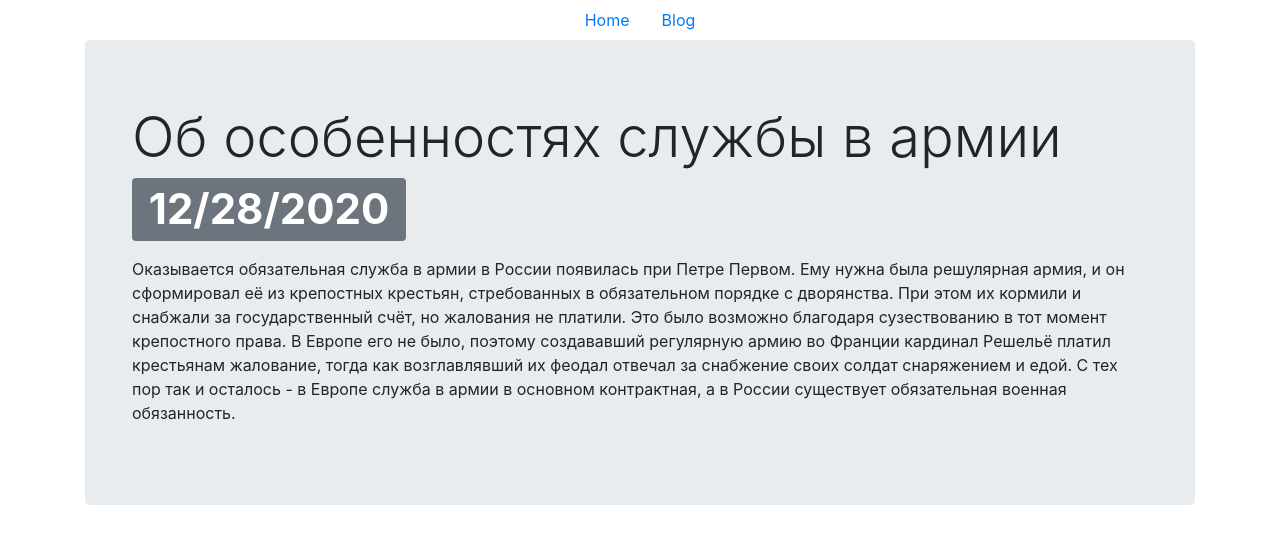
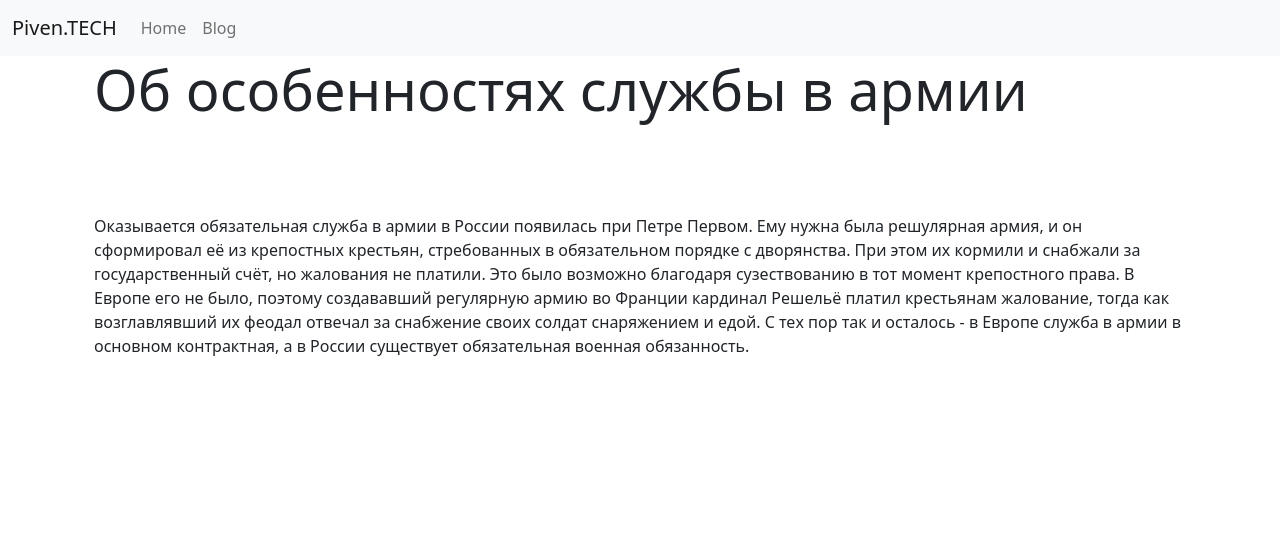
Before and after one commit to vadimpiven/vadimpiven, a Jekyll site: the page built from _posts/2020-12-28-army.md, in a window 1280 px wide. Shown: the top 544 px of the page. Built offline with Jekyll 4.4.1, drawn with Linux system fonts in a browser that asks for light colours.

Commit message:
Update default.html

```diff
--- a/_layouts/default.html
+++ b/_layouts/default.html
@@ -1,23 +1,36 @@
-<!DOCTYPE html>
-	<html>
+<!doctype html>
+<html lang="ru">
   <head>
+    <meta charset="utf-8">
+    <meta name="viewport" content="width=device-width, initial-scale=1">
+
     <title>{{ page.title }}</title>
 
-			<meta name="viewport" content="width=device-width, initial-scale=1, shrink-to-fit=no">
-      <link rel="stylesheet" href="https://stackpath.bootstrapcdn.com/bootstrap/4.1.3/css/bootstrap.min.css" integrity="sha384-MCw98/SFnGE8fJT3GXwEOngsV7Zt27NXFoaoApmYm81iuXoPkFOJwJ8ERdknLPMO" crossorigin="anonymous">
+    <link href="https://cdn.jsdelivr.net/npm/bootstrap@5.0.0-beta1/dist/css/bootstrap.min.css" rel="stylesheet" integrity="sha384-giJF6kkoqNQ00vy+HMDP7azOuL0xtbfIcaT9wjKHr8RbDVddVHyTfAAsrekwKmP1" crossorigin="anonymous">
   </head>
 
   <body>
-			<nav class="nav justify-content-center">
+    <nav class="navbar navbar-expand-md navbar-light bg-light">
+      <div class="container-fluid">
+        <a class="navbar-brand" href="/">Piven.TECH</a>
+        <button class="navbar-toggler" type="button" data-bs-toggle="collapse" data-bs-target="#navbar" aria-controls="navbar" aria-expanded="false" aria-label="Toggle navigation">
+          <span class="navbar-toggler-icon"></span>
+        </button>
+        <div class="collapse navbar-collapse" id="navbar">
+          <ul class="navbar-nav">
+            <li class="nav-item">
               <a class="nav-link" href="/">Home</a>
-	      <a class="nav-link" href="/blog">Blog</a>
+            </li>
+            <li class="nav-item">
+              <a class="nav-link" href="/blog/">Blog</a>
+            </li>
+          </ul>
+        </div>
+      </div>
     </nav>
-			<div class="container">
-			  {{ content }}
-			</div>
 
-      <script src="https://code.jquery.com/jquery-3.3.1.slim.min.js" integrity="sha384-q8i/X+965DzO0rT7abK41JStQIAqVgRVzpbzo5smXKp4YfRvH+8abtTE1Pi6jizo" crossorigin="anonymous"></script>
-      <script src="https://cdnjs.cloudflare.com/ajax/libs/popper.js/1.14.3/umd/popper.min.js" integrity="sha384-ZMP7rVo3mIykV+2+9J3UJ46jBk0WLaUAdn689aCwoqbBJiSnjAK/l8WvCWPIPm49" crossorigin="anonymous"></script>
-      <script src="https://stackpath.bootstrapcdn.com/bootstrap/4.1.3/js/bootstrap.min.js" integrity="sha384-ChfqqxuZUCnJSK3+MXmPNIyE6ZbWh2IMqE241rYiqJxyMiZ6OW/JmZQ5stwEULTy" crossorigin="anonymous"></script>
+    <div class="container">{{ content }}</div>
+
+    <script src="https://cdn.jsdelivr.net/npm/bootstrap@5.0.0-beta1/dist/js/bootstrap.bundle.min.js" integrity="sha384-ygbV9kiqUc6oa4msXn9868pTtWMgiQaeYH7/t7LECLbyPA2x65Kgf80OJFdroafW" crossorigin="anonymous"></script>
   </body>
 </html>
```
Lines whose indentation alone changed are shown as unchanged.
